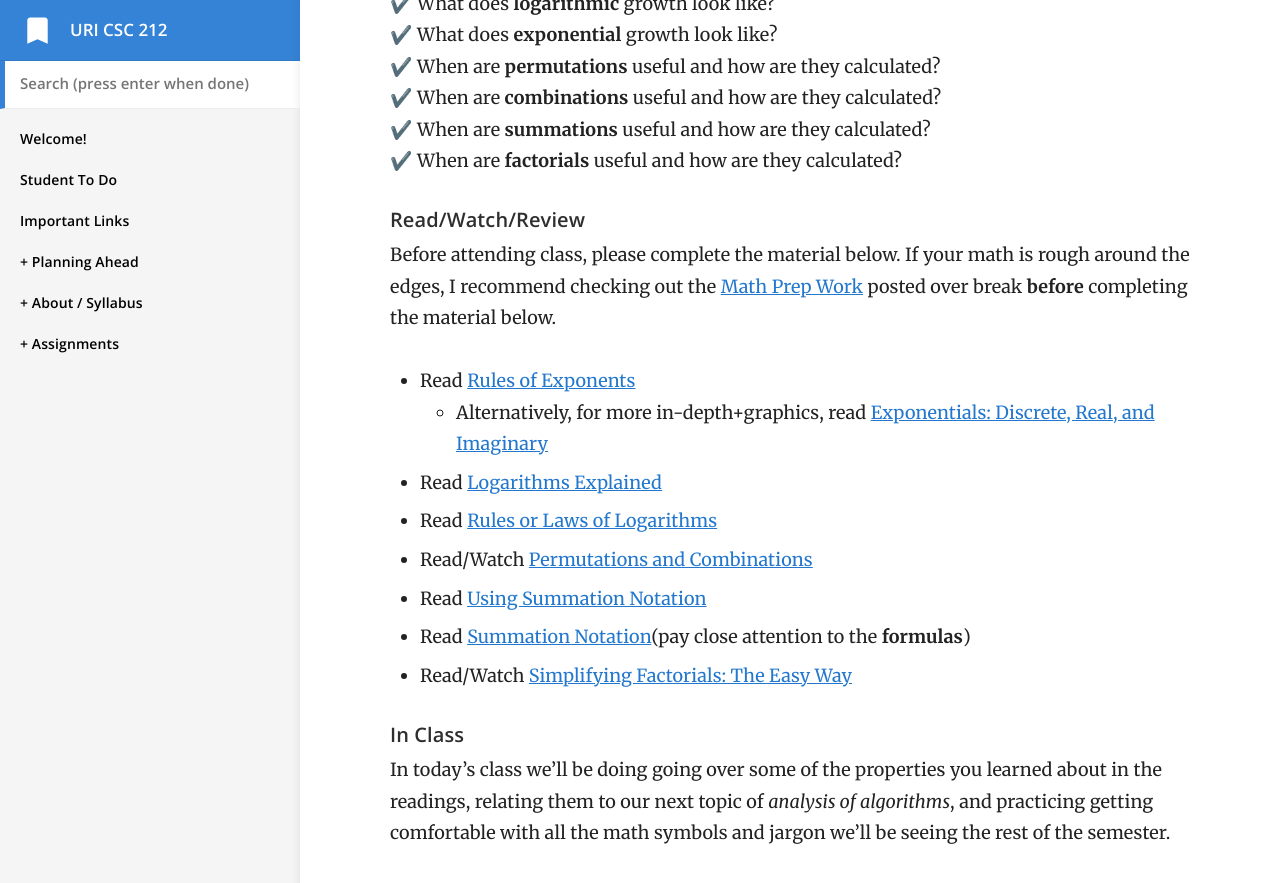
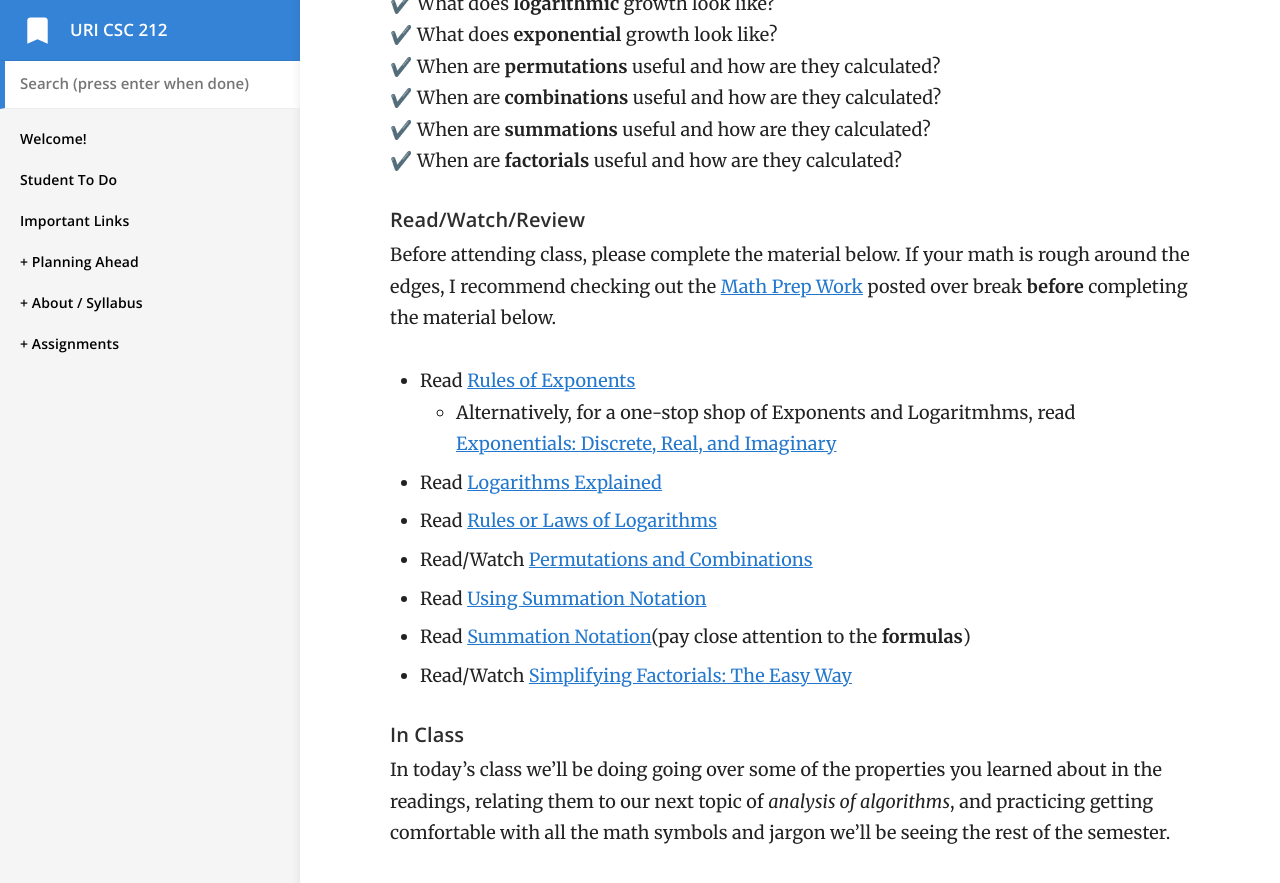
Before and after one commit to vcc-csc212/sp21-archive, a Jekyll site: the page built from _docs/weekly/wk1.md, in a window 1280 px wide and 900 px high, scrolled down 1596 px. Shown: the top 883 px of the window. Built offline with Jekyll 4.4.1, drawn with Linux system fonts in a browser that asks for light colours.

Commit message:
added alt read

```diff
--- a/_docs/weekly/wk1.md
+++ b/_docs/weekly/wk1.md
@@ -50,7 +50,7 @@ Before attending class, please complete the material below and use the following
 ##### Read/Watch/Review
 Before attending class, please complete the material below. If your math is rough around the edges, I recommend checking out the [Math Prep Work](/prep#math) posted over break **before** completing the material below.
 - Read [Rules of Exponents](https://www.chilimath.com/lessons/intermediate-algebra/rules-of-exponents/)
-	- Alternatively, for more in-depth+graphics, read [Exponentials: Discrete, Real, and Imaginary](https://sites.google.com/site/butwhymath/algebra/eponentials-discrete-real-and-imaginary)
+	- Alternatively, for a one-stop shop of Exponents and Logaritmhms, read [Exponentials: Discrete, Real, and Imaginary](https://sites.google.com/site/butwhymath/algebra/eponentials-discrete-real-and-imaginary)
 - Read [Logarithms Explained](https://www.chilimath.com/lessons/advanced-algebra/logarithms-explained/)
 - Read [Rules or Laws of Logarithms](https://www.chilimath.com/lessons/advanced-algebra/logarithm-rules/)
 - Read/Watch [Permutations and Combinations](https://www.mathplanet.com/education/algebra-2/discrete-mathematics-and-probability/permutations-and-combinations)
```
